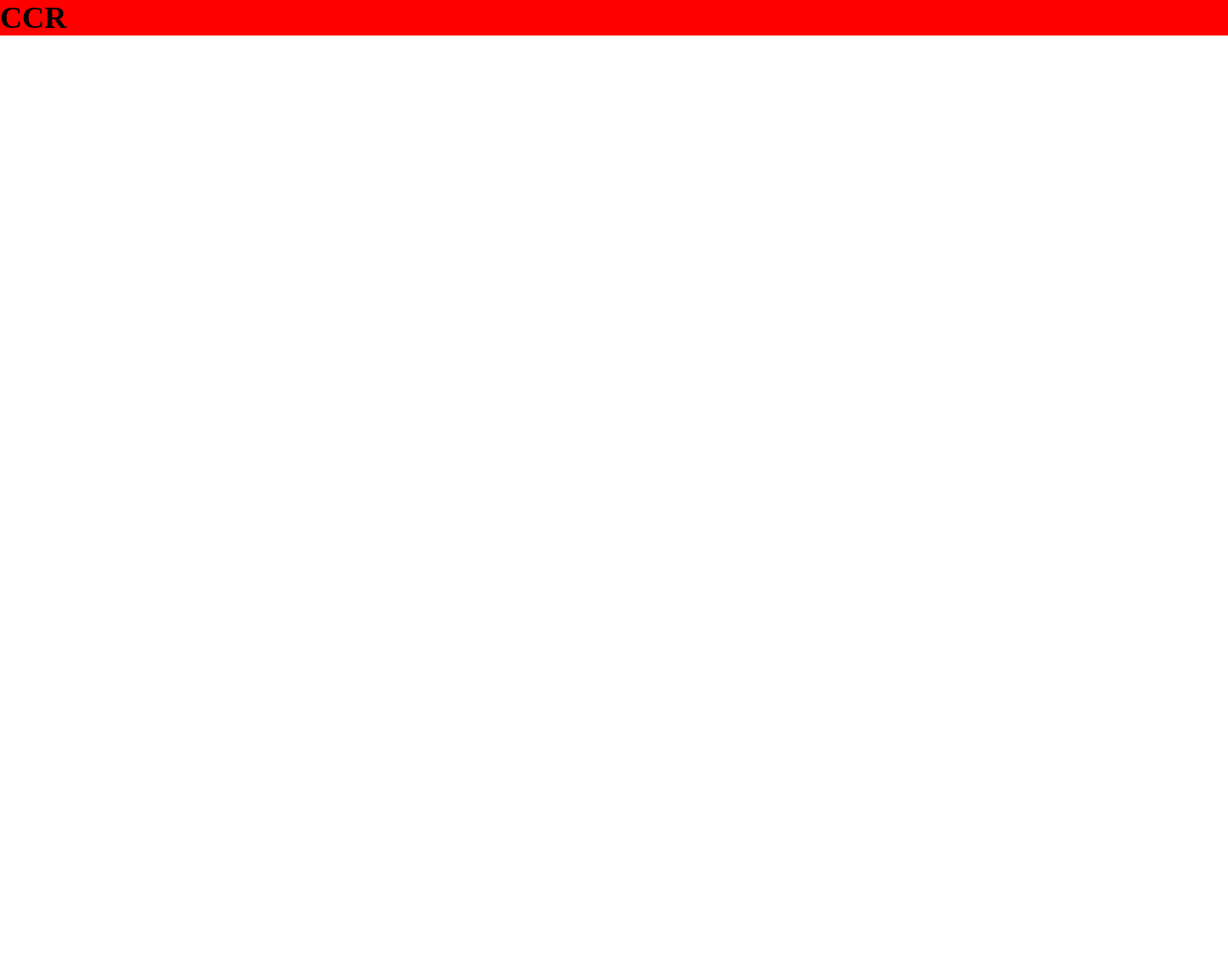
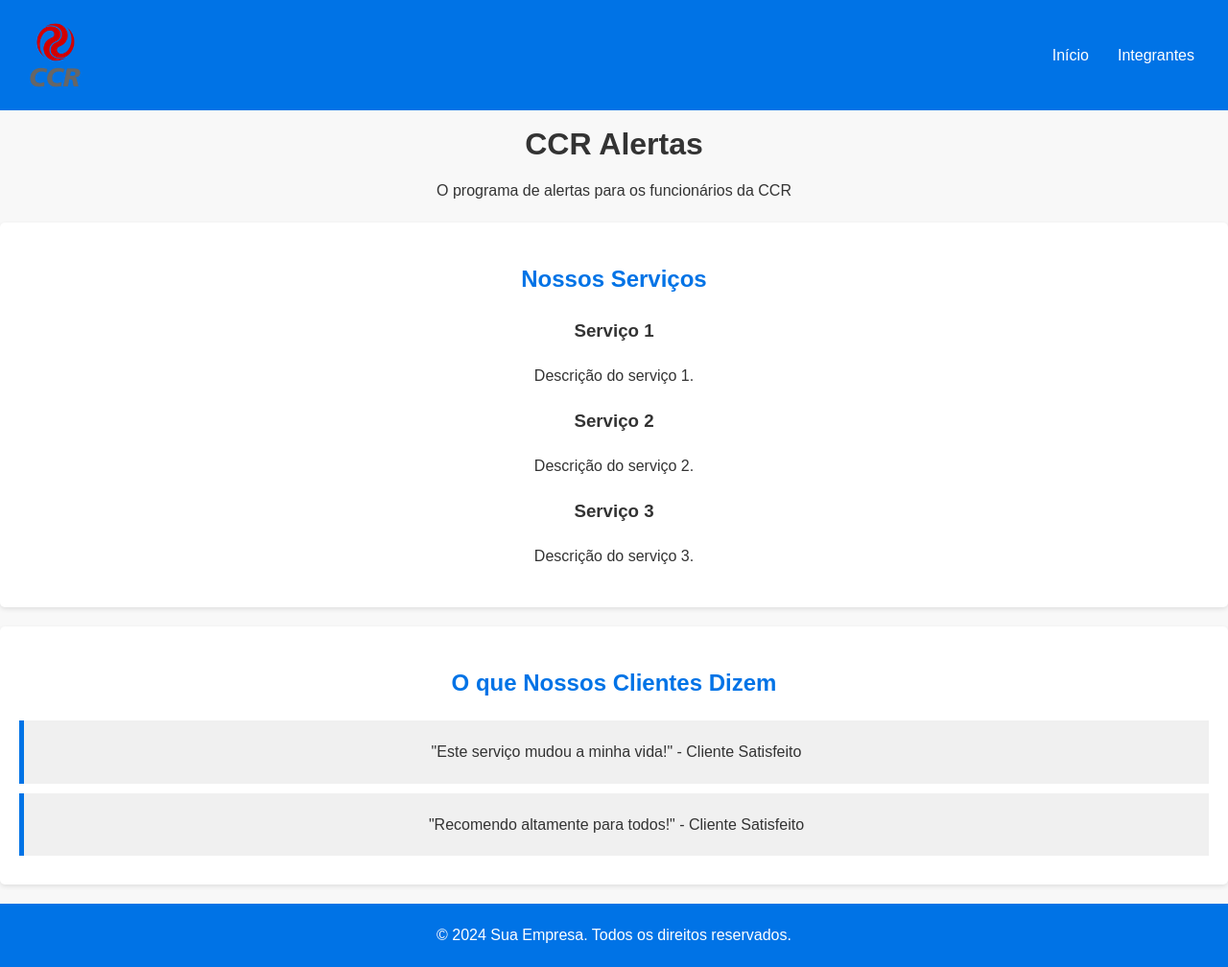
Before and after one commit to rangelbjordao/sprint2FrontEnd, a plain HTML site: page index.html in a window 1280 px wide. Shown: the whole page at 96% size. Before the commit the page ends 800 px from the top, so only its background shows below. Drawn offline with Linux system fonts and the light colour scheme.

Commit message:
pagina inicial e de integrantes.

```diff
--- a/css/estilo.css
+++ b/css/estilo.css
@@ -1,8 +1,183 @@
-*{
-    margin: 0 auto;
+/* Estilos Gerais */
+body {
+    font-family: Arial, sans-serif;
+    /* Fonte padrão */
+    margin: 0;
+    padding: 0;
+    line-height: 1.6;
+    color: #333;
+    /* Cor do texto */
+    background-color: #f8f8f8;
+    /* Cor de fundo da página */
 }
 
-h1{
-    background-color: red;
-    color: black;
+header {
+    display: flex;
+    /* Usar flexbox para o layout */
+    justify-content: space-between;
+    /* Espaça os itens ao longo do cabeçalho */
+    align-items: center;
+    /* Alinha itens verticalmente ao centro */
+    padding: 20px;
+    /* Espaçamento interno do cabeçalho */
+    background-color: #0073e6;
+    /* Cor de fundo do cabeçalho */
+    color: white;
+    /* Cor do texto no cabeçalho */
 }
+
+#logo {
+    max-width: 75px;
+    /* Tamanho máximo da logo */
+    height: auto;
+    /* Mantém a proporção da imagem */
+}
+
+h1,
+p {
+    margin: 10px 0;
+    /* Margem entre o título e a descrição */
+    text-align: center;
+    /* Centraliza o texto */
+}
+
+h1 {
+    margin-top: 10px;
+    /* Espaçamento acima do título */
+}
+
+nav {
+    margin-left: auto;
+    /* Empurra o menu para a direita */
+}
+
+nav ul {
+    list-style: none;
+    /* Remove marcadores da lista */
+    padding: 0;
+    /* Remove padding */
+    display: flex;
+    /* Coloca os itens em linha */
+}
+
+nav ul li a {
+    color: white;
+    /* Cor dos links */
+    text-decoration: none;
+    /* Remove sublinhado dos links */
+    padding: 5px 15px;
+    /* Adiciona espaçamento interno ao link */
+    display: inline-block;
+    /* Garante que o padding tenha efeito */
+}
+
+nav ul li a:hover {
+    text-decoration: underline;
+    /* Sublinhado ao passar o mouse */
+}
+
+
+section {
+    text-align: center;
+    /* Centraliza o texto das seções */
+    padding: 20px;
+    /* Espaçamento interno das seções */
+    margin: 20px auto;
+    /* Margem automática para centralizar */
+    background: white;
+    /* Cor de fundo das seções */
+    border-radius: 5px;
+    /* Bordas arredondadas */
+    box-shadow: 0 2px 5px rgba(0, 0, 0, 0.1);
+    /* Sombra suave */
+}
+
+h2 {
+    color: #0073e6;
+    /* Cor dos títulos das seções */
+}
+
+.service {
+    margin-bottom: 20px;
+    /* Espaçamento entre os serviços */
+}
+
+blockquote {
+    background: #f0f0f0;
+    /* Fundo dos depoimentos */
+    border-left: 5px solid #0073e6;
+    /* Bordas do bloco */
+    padding: 10px;
+    /* Espaçamento interno do bloco */
+    margin: 10px 0;
+    /* Margem vertical */
+}
+
+footer {
+    text-align: center;
+    /* Centraliza o texto do rodapé */
+    padding: 10px 0;
+    /* Espaçamento interno do rodapé */
+    background-color: #0073e6;
+    /* Cor de fundo do rodapé */
+    color: white;
+    /* Cor do texto no rodapé */
+}
+
+/* Responsividade */
+@media (max-width: 900px) {
+
+    /* Para tablets */
+    header {
+        padding: 15px;
+        /* Ajusta o padding do cabeçalho */
+    }
+
+    #logo {
+        max-width: 65px;
+        /* Tamanho da logo para tablets */
+    }
+
+    h1 {
+        font-size: 1.8em;
+        /* Tamanho da fonte do título para tablets */
+    }
+
+    p {
+        font-size: 1em;
+        /* Tamanho da fonte do parágrafo para tablets */
+    }
+}
+
+@media (max-width: 600px) {
+
+    /* Para dispositivos móveis */
+    header {
+        padding: 2px;
+        /* Reduz o padding do cabeçalho */
+    }
+
+    #logo {
+        max-width: 60px;
+        /* Aumenta um pouco o tamanho da logo */
+        height: auto;
+        /* Mantém a proporção */
+    }
+
+    h1 {
+        font-size: 1.5em;
+        /* Tamanho da fonte do título */
+    }
+
+    p {
+        font-size: 0.9em;
+        /* Tamanho da fonte do parágrafo */
+    }
+
+    nav ul li {
+        display: block;
+        /* Links em coluna em telas menores */
+        margin: 10px 0;
+        /* Espaçamento vertical */
+    }
+}
--- a/index.html
+++ b/index.html
@@ -1,12 +1,56 @@
 <!DOCTYPE html>
-<html lang="en">
+<html lang="pt-BR">
+
 <head>
     <meta charset="UTF-8">
     <meta name="viewport" content="width=device-width, initial-scale=1.0">
+    <title>CCR</title>
     <link rel="stylesheet" href="css/estilo.css">
-    <title>Document</title>
 </head>
+
 <body>
-    <h1>CCR</h1>
+    <header>
+        <img src="imagens/logo-ccr.png" alt="Logo da CCR" id="logo">
+        <nav>
+            <ul>
+                <li><a href="index.html">Início</a></li>
+                <li><a href="integrantes.html">Integrantes</a></li>
+            </ul>
+        </nav>
+    </header>
+    <h1>CCR Alertas</h1>
+    <p>O programa de alertas para os funcionários da CCR</p>
+
+
+    <section id="services">
+        <h2>Nossos Serviços</h2>
+        <div class="service">
+            <h3>Serviço 1</h3>
+            <p>Descrição do serviço 1.</p>
+        </div>
+        <div class="service">
+            <h3>Serviço 2</h3>
+            <p>Descrição do serviço 2.</p>
+        </div>
+        <div class="service">
+            <h3>Serviço 3</h3>
+            <p>Descrição do serviço 3.</p>
+        </div>
+    </section>
+
+    <section id="testimonials">
+        <h2>O que Nossos Clientes Dizem</h2>
+        <blockquote>
+            <p>"Este serviço mudou a minha vida!" - Cliente Satisfeito</p>
+        </blockquote>
+        <blockquote>
+            <p>"Recomendo altamente para todos!" - Cliente Satisfeito</p>
+        </blockquote>
+    </section>
+
+    <footer>
+        <p>&copy; 2024 Sua Empresa. Todos os direitos reservados.</p>
+    </footer>
 </body>
+
 </html>
```
Also changed, not shown: integrantes.html (+34 -2 lines), imagens/grupo-ccr.png (added), imagens/logo-ccr.png (added).
